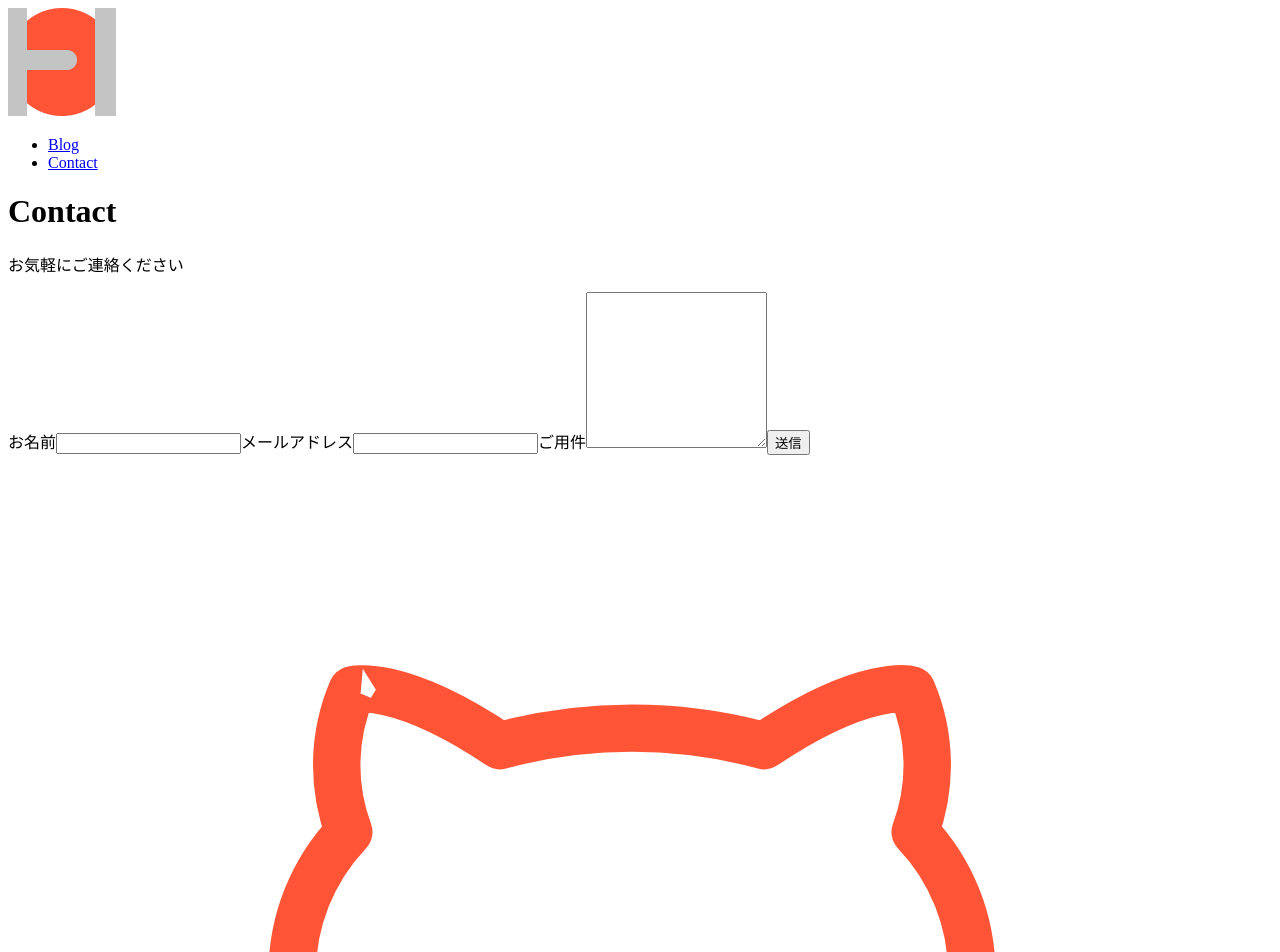
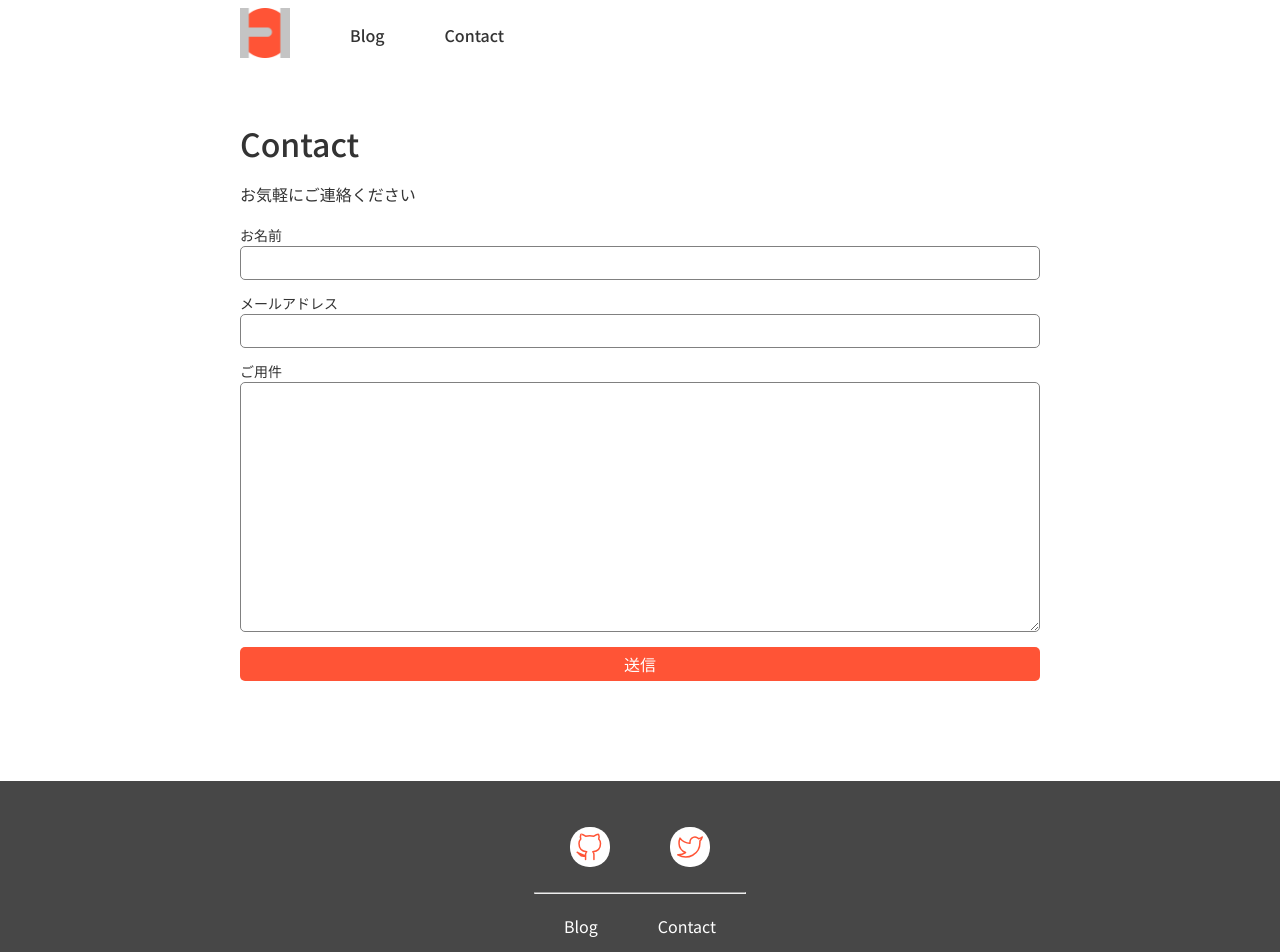
Before and after one commit to darazux/next-blog, a Next.js app: page /contact in a window 1280 px wide. Shown: the top 952 px of the page. Built offline with nearby package versions, Linux system fonts and the light colour scheme.

Commit message:
* apply CSS.

```diff
--- a/app/components/footer.js
+++ b/app/components/footer.js
@@ -9,6 +9,9 @@ const Footer = () => {
         <a href="https://www.google.com/">
           <img src="/images/github.svg" alt="logo" />
         </a>
+        <a href="https://www.google.com/">
+          <img src="/images/twitter.svg" alt="logo" />
+        </a>
         <hr />
         <Link href="/blog">Blog</Link>
         <Link href="/contact">Contact</Link>
--- a/app/components/header.js
+++ b/app/components/header.js
@@ -7,7 +7,7 @@ import logoImg from '@/public/images/logo.png';
 const Header = () => {
   return (
     <header>
-      <div>
+      <div className="container">
         <div>
           <Link href="/">
             <Image src={logoImg} alt="logo" />
--- a/app/contact/page.js
+++ b/app/contact/page.js
@@ -3,8 +3,8 @@
 const Contact = () => {
   return (
     <>
-      <div>
-        <div>
+      <div className="wrapper">
+        <div className="container">
           <h1>Contact</h1>
           <p>お気軽にご連絡ください</p>
           <form>
--- a/app/layout.js
+++ b/app/layout.js
@@ -1,6 +1,12 @@
 import { Inter } from 'next/font/google';
 import Header from './components/header';
 import Footer from './components/footer';
+import './styles/all.css';
+import './styles/blog.css';
+import './styles/common.css';
+import './styles/contact.css';
+import './styles/index.css';
+import './styles/singleBlog.css';
 
 const inter = Inter({ subsets: ['latin'] });
 
```
Also changed, not shown: app/blog/[slug]/page.js (+13 -3 lines), app/blog/page.js (+5 -5 lines).
